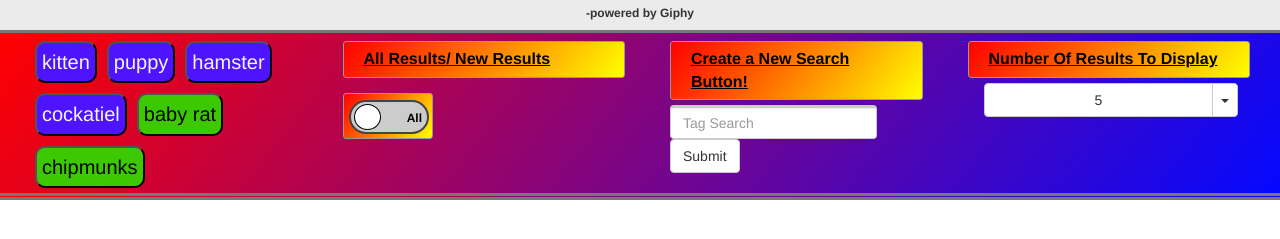
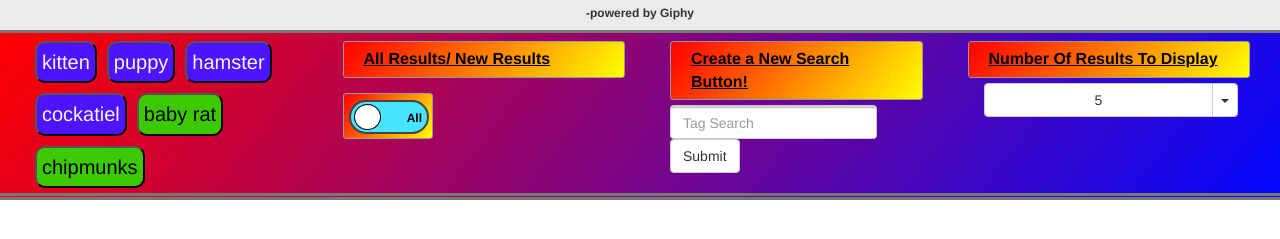
Before and after one commit to mkallgren08/Giphy-Search-App, a plain HTML site: page index.html in a window 1280 px wide. Shown: the part 63-302 px from the top of the page. Drawn offline with nearby package versions, Linux system fonts and the light colour scheme.

Commit message:
Added a toggle switch to allow the user to view only new selections or all gifs pulled up to that point

```diff
--- a/css/style.css
+++ b/css/style.css
@@ -160,7 +160,7 @@ li.limit:hover{
 	left: 0;
 	right: 0;
 	bottom: 0;
-	background-color: #ccc;
+	background-color: #49e4ff;
 	-webkit-transition: .4s;
 	transition: .4s;
   }
@@ -178,11 +178,11 @@ li.limit:hover{
   }
 
   input:checked + .slider {
-	background-color: #2196F3;
+	background-color: rgb(33, 243, 68);
   }
 
   input:focus + .slider {
-	box-shadow: 0 0 1px #2196F3;
+	box-shadow: 0 0 1px rgb(33, 243, 68);
   }
 
   input:checked + .slider:before {
```
